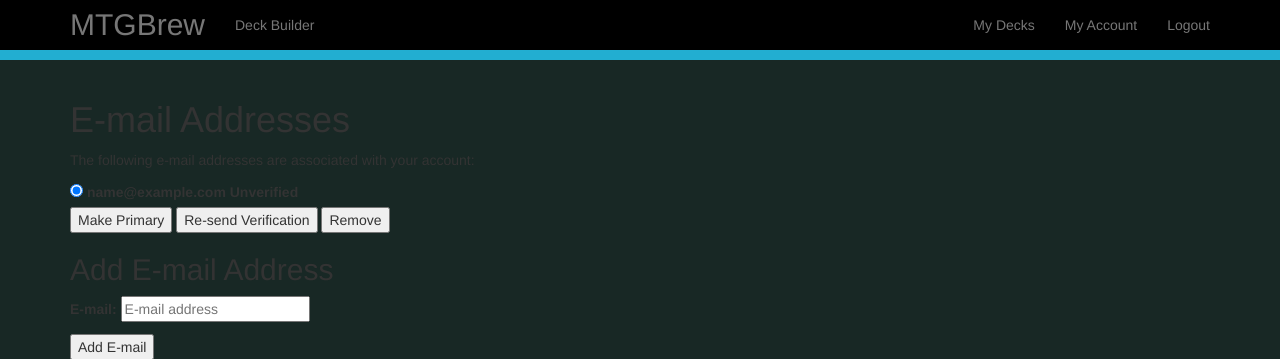
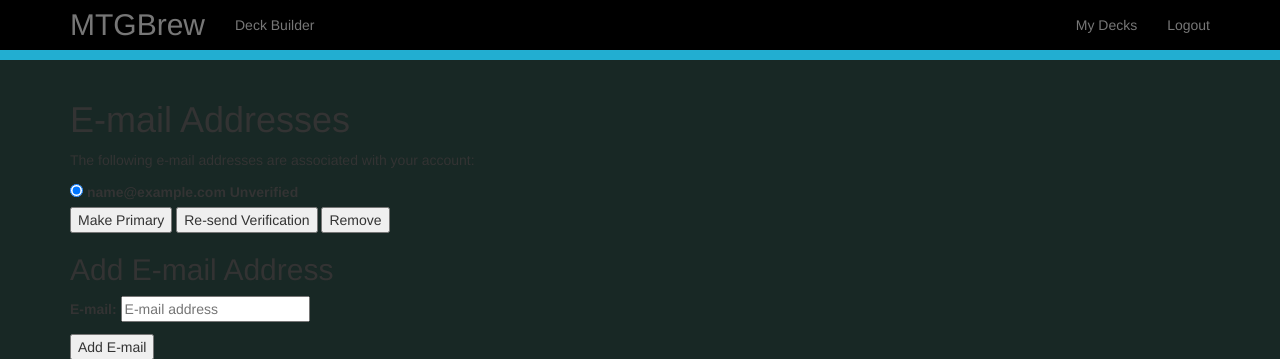
Before and after one commit to AriiMoose/MTGBrew, a Django app: page /accounts/email/ in a window 1280 px wide. Shown: the top 359 px of the page. Run offline with Django 3.2, Linux system fonts and the light colour scheme; the visitor is signed in with stand-in values (Sample User, id 1); data comes from the database, SQL or seed files in the repository; some libraries are stand-ins or nearby versions.

Commit message:
Removed non-functioning Accounts link in navbar for deployment

```diff
--- a/brew/templates/brew/base.html
+++ b/brew/templates/brew/base.html
@@ -40,7 +40,6 @@
       <ul class="nav navbar-nav navbar-right">
         {% if user.is_authenticated %}
           <li><a href="/{{request.user}}/my-decks">My Decks</a></li>
-          <li><a href="#">My Account</a></li>
           <li><a href="/accounts/logout">Logout</a></li>
 
         {% else %}
```
